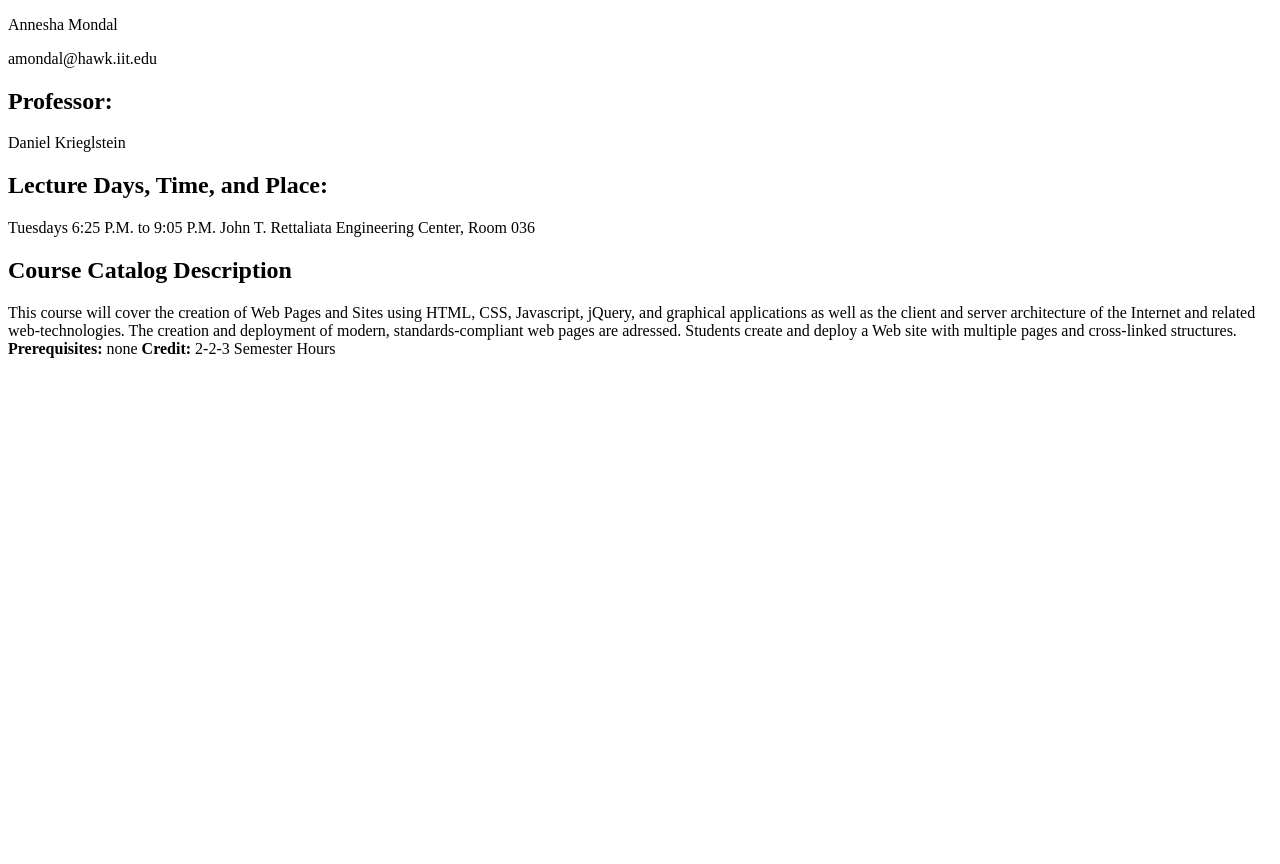
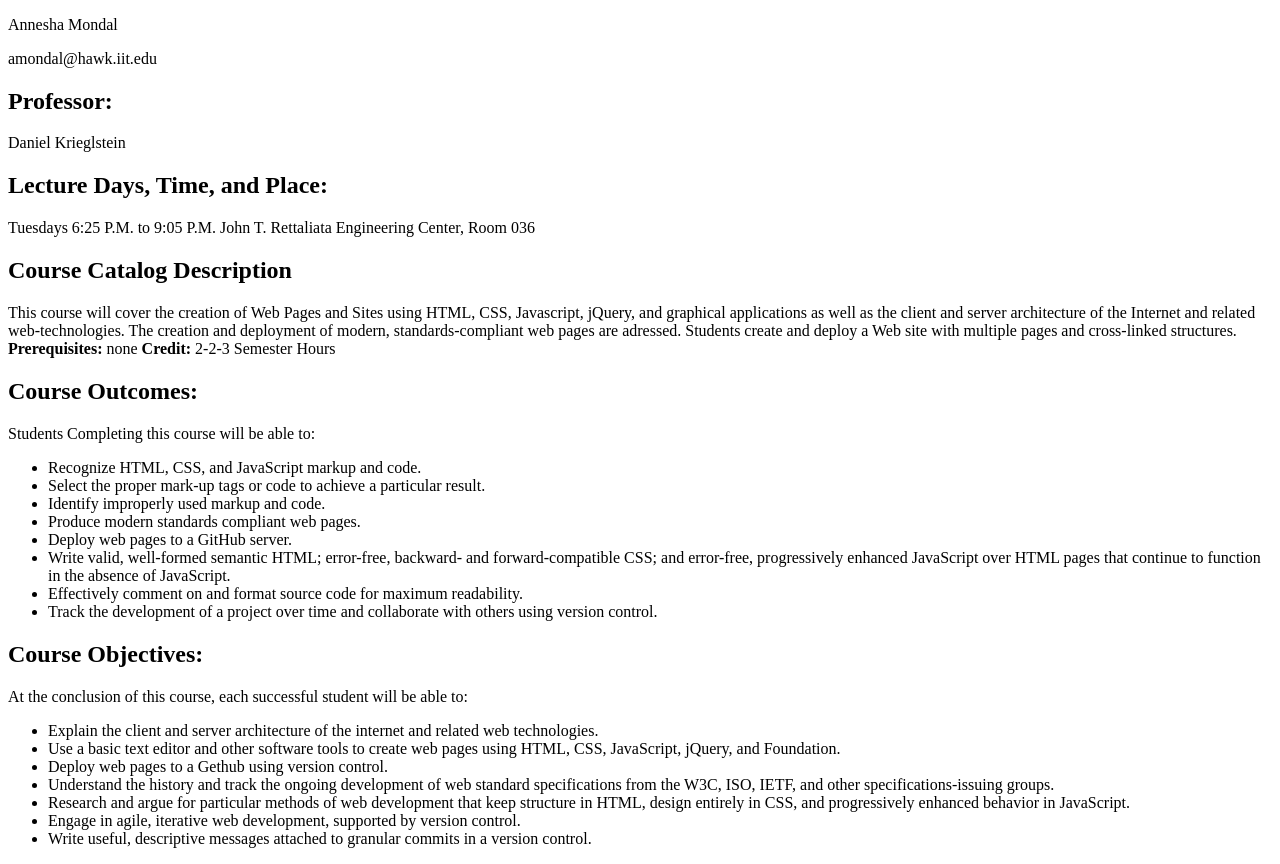
Before and after one commit to AnneshaMondal/361_Lab2, a plain HTML site: page index.html in a window 1280 px wide. Shown: the part 105-969 px from the top of the page. Before the commit the page ends 800 px from the top, so only its background shows below. Drawn offline with Linux system fonts and the light colour scheme.

Commit message:
course objectives and outcome added

```diff
--- a/index.html
+++ b/index.html
@@ -30,6 +30,36 @@
           2-2-3 Semester Hours </p>
 
 
+          <h2> Course Outcomes: </h2>
+          <p> Students Completing this course will be able to: </p>
+            <ul>
+              <li> Recognize HTML, CSS, and JavaScript markup and code. </li>
+              <li> Select the proper mark-up tags or code to achieve a particular result. </li>
+              <li> Identify improperly used markup and code. </li>
+              <li> Produce modern standards compliant web pages.</li>
+              <li> Deploy web pages to a GitHub server.</li>
+              <li> Write valid, well-formed semantic HTML; error-free, backward- and forward-compatible CSS; and error-free, progressively enhanced JavaScript over HTML pages that continue to function in the absence of JavaScript.</li>
+              <li> Effectively comment on and format source code for maximum readability.</li>
+              <li> Track the development of a project over time and collaborate with others using version control.</li>
+            </ul>
+
+          <h2> Course Objectives: </h2>
+          <p> At the conclusion of this course, each successful student will be able to: </p>
+          <ul>
+            <li>Explain the client and server architecture of the internet and related web technologies.</li>
+            <li>Use a basic text editor and other software tools to create web pages using HTML, CSS, JavaScript, jQuery, and Foundation.</li>
+            <li>Deploy web pages to a Gethub using version control.</li>
+            <li>Understand the history and track the ongoing development of web standard specifications from the W3C, ISO, IETF, and other specifications-issuing groups.</li>
+            <li>Research and argue for particular methods of web development that keep structure in HTML, design entirely in CSS, and progressively enhanced behavior in JavaScript.</li>
+            <li>Engage in agile, iterative web development, supported by version control.</li>
+            <li>Write useful, descriptive messages attached to granular commits in a version control. </li>
+          </ul>
+
+
+
+
+
+
     </body>
 
 </html>
```
